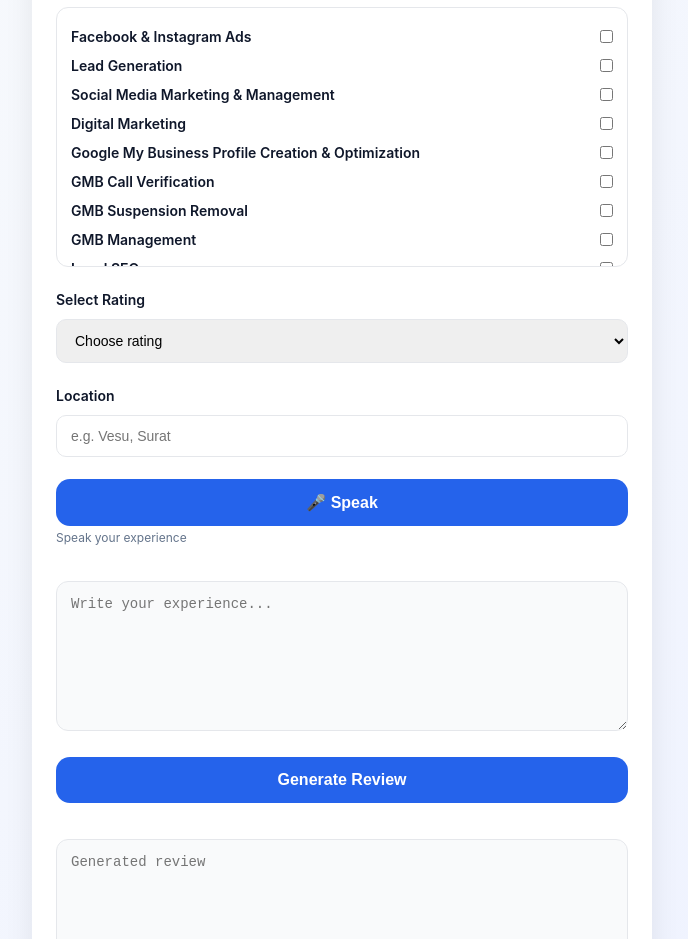
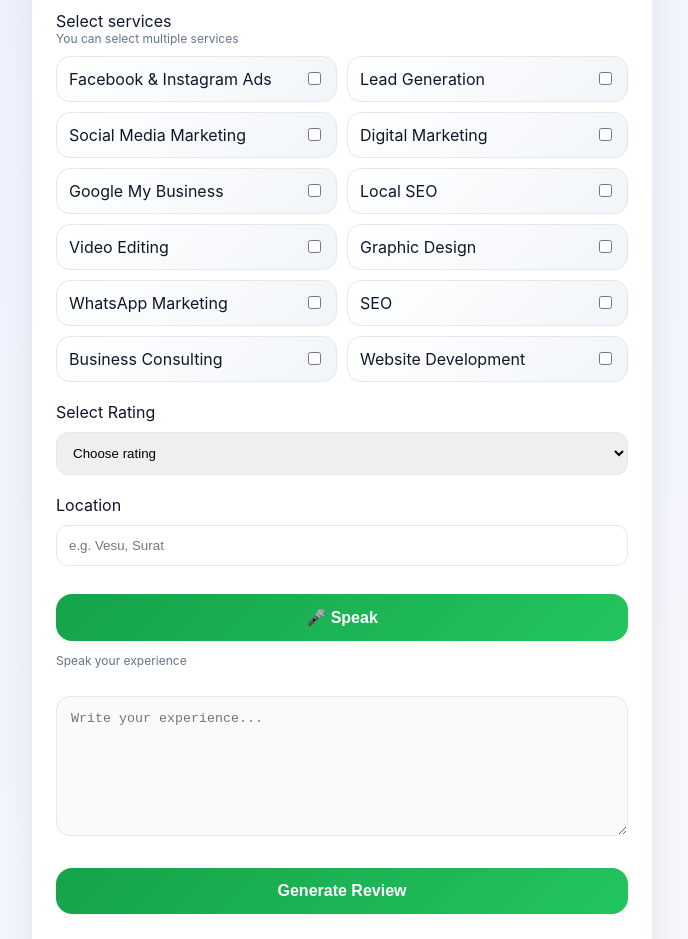
Before and after one commit to marketingsennna/gmb-review, a plain HTML site: page index.html in a window 1280 px wide. Shown: the part 155-1094 px from the top of the page, without its empty margins (298-986 px from the left). Drawn offline with Linux system fonts and the light colour scheme; no server answers.

Commit message:
Update index.html

```diff
--- a/index.html
+++ b/index.html
@@ -4,10 +4,12 @@
 <meta charset="UTF-8">
 <title>Review Generator</title>
 <meta name="viewport" content="width=device-width, initial-scale=1.0">
+
 <style>
 :root{
   --primary:#2563eb;
-  --bg:#f8fafc;
+  --secondary:#7c3aed;
+  --bg:#f1f5f9;
   --card:#ffffff;
   --text:#0f172a;
   --muted:#64748b;
@@ -17,57 +19,33 @@
 *{box-sizing:border-box}
 
 body{
-  font-family: -apple-system,BlinkMacSystemFont,"Segoe UI",Roboto,Inter,Arial,sans-serif;
-  background: linear-gradient(135deg,#f8fafc,#eef2ff);
+  font-family:-apple-system,BlinkMacSystemFont,"Segoe UI",Roboto,Inter,Arial,sans-serif;
+  background:linear-gradient(135deg,#eef2ff,#f8fafc);
   margin:0;
   padding:20px;
   color:var(--text);
 }
 
+/* CONTAINER */
 .container{
   max-width:620px;
   margin:auto;
   background:var(--card);
-  border-radius:18px;
+  border-radius:20px;
   padding:24px;
-  box-shadow:0 10px 30px rgba(0,0,0,.08);
+  box-shadow:0 15px 40px rgba(0,0,0,.08);
 }
 
-h1{
-  font-size:22px;
-  text-align:center;
-  margin:0 0 6px;
-}
+h1{text-align:center}
+.sub{text-align:center;color:var(--muted);margin-bottom:20px}
 
-.sub{
-  text-align:center;
-  color:var(--muted);
-  font-size:14px;
-  margin-bottom:20px;
-}
+.section{margin-bottom:20px}
 
-.section{
-  margin-bottom:22px;
-}
-
-.section label{
-  font-weight:600;
-  font-size:14px;
-}
-
-.note{
-  font-size:12px;
-  color:var(--muted);
-  margin-top:4px;
-}
-
-/* ✅ SERVICES FIX */
+/* 🌈 SERVICES ULTRA UI */
 .services{
-  border:1px solid var(--border);
-  border-radius:12px;
-  padding:14px;
-  max-height:260px;
-  overflow:auto;
+  display:grid;
+  grid-template-columns:1fr 1fr;
+  gap:10px;
   margin-top:10px;
 }
 
@@ -75,76 +53,78 @@ h1{
   display:flex;
   align-items:center;
   justify-content:space-between;
-  padding:6px 0;
-  font-size:14px;
+  padding:12px;
+  border-radius:14px;
   cursor:pointer;
+  background:linear-gradient(135deg,#ffffff,#f1f5f9);
+  border:1px solid var(--border);
+  transition:.25s;
 }
 
-.services span{
-  flex:1;
+/* hover */
+.services label:hover{
+  transform:translateY(-2px);
+  box-shadow:0 6px 15px rgba(0,0,0,0.06);
 }
 
-  .services input{
-  order:2;            /* checkbox right side */
-  margin:0;           /* remove old margin */
+/* checkbox right */
+.services input{
+  margin-left:10px;
   accent-color:var(--primary);
+}
+
+/* selected card */
+.services label:has(input:checked){
+  background:linear-gradient(135deg,var(--primary),var(--secondary));
+  color:#fff;
+  border:none;
+  box-shadow:0 10px 25px rgba(37,99,235,0.3);
 }
 
 /* INPUT */
 input[type="text"], select{
   width:100%;
-  padding:12px 14px;
-  border-radius:10px;
+  padding:12px;
+  border-radius:12px;
   border:1px solid var(--border);
   margin-top:10px;
-  font-size:14px;
 }
 
-select option{
-  color:black;
-}
-
-input[type="text"]:focus{
-  outline:none;
-  border-color:var(--primary);
+/* TEXTAREA */
+textarea{
+  width:100%;
+  height:140px;
+  margin-top:8px; /* 🔥 reduced */
+  padding:14px;
+  border-radius:14px;
+  border:1px solid var(--border);
+  background:#f8fafc;
 }
 
 /* BUTTON */
 button{
   width:100%;
   border:none;
-  border-radius:14px;
+  border-radius:16px;
   padding:14px;
   font-size:16px;
   font-weight:600;
-  background:var(--primary);
+  background:linear-gradient(135deg,#16a34a,#22c55e); /* 🔥 DIFFERENT COLOR */
   color:#fff;
   cursor:pointer;
+  margin-top:8px; /* 🔥 gap control */
   transition:.2s;
 }
 
-button:hover{opacity:.9}
-
-/* TEXTAREA */
-textarea{
-  width:100%;
-  height:150px;
-  margin-top:14px;
-  padding:14px;
-  border-radius:12px;
-  border:1px solid var(--border);
-  font-size:14px;
-  background:#f9fafb;
+button:hover{
+  transform:translateY(-1px);
+  box-shadow:0 8px 20px rgba(0,0,0,0.15);
 }
 
-.footer{
-  text-align:center;
-  margin-top:16px;
-  font-size:12px;
-  color:var(--muted);
-}
+.note{font-size:12px;color:var(--muted)}
+.footer{text-align:center;font-size:12px;color:var(--muted);margin-top:16px}
+
 </style>
-
 </head>
 
 <body>
@@ -161,34 +141,21 @@ textarea{
 <div class="note">You can select multiple services</div>
 
 <div class="services">
-<label><input type="checkbox" name="services" value="Facebook & Instagram Ads"> Facebook & Instagram Ads</label>
-    <label><input type="checkbox" name="services" value="Lead Generation"> Lead Generation</label>
-    <label><input type="checkbox" name="services" value="Social Media Marketing & Management"> Social Media Marketing & Management</label>
-    <label><input type="checkbox" name="services" value="Digital Marketing"> Digital Marketing</label>
-    <label><input type="checkbox" name="services" value="Google My Business Profile Creation & Optimization"> Google My Business Profile Creation & Optimization</label>
-    <label><input type="checkbox" name="services" value="GMB Call Verification"> GMB Call Verification</label>
-    <label><input type="checkbox" name="services" value="GMB Suspension Removal"> GMB Suspension Removal</label>
-    <label><input type="checkbox" name="services" value="GMB Management"> GMB Management</label>
-    <label><input type="checkbox" name="services" value="Local SEO"> Local SEO</label>
-    <label><input type="checkbox" name="services" value="Video Editing"> Video Editing</label>
-    <label><input type="checkbox" name="services" value="Graphic Design"> Graphic Design</label>
-    <label><input type="checkbox" name="services" value="WhatsApp Marketing"> WhatsApp Marketing</label>
-    <label><input type="checkbox" name="services" value="NFC + QR Code Digital Visiting Card"> NFC + QR Code Digital Visiting Card</label>
-    <label><input type="checkbox" name="services" value="Content Marketing & Writing"> Content Marketing & Writing</label>
-    <label><input type="checkbox" name="services" value="SEO"> SEO</label>
-    <label><input type="checkbox" name="services" value="GMB Ads"> GMB Ads</label>
-    <label><input type="checkbox" name="services" value="Business Consulting"> Business Consulting</label>
-    <label><input type="checkbox" name="services" value="AI Automation"> AI Automation</label>
-    <label><input type="checkbox" name="services" value="Advertising & Branding"> Advertising & Branding</label>
-    <label><input type="checkbox" name="services" value="Website Development & Design"> Website Development & Design</label>
-    <label><input type="checkbox" name="services" value="Software Development"> Software Development</label>
-    <label><input type="checkbox" name="services" value="Mobile App Development"> Mobile App Development</label>
-    <label><input type="checkbox" name="services" value="CRM Development"> CRM Development</label>
-    <label><input type="checkbox" name="services" value="Landing Page Development"> Landing Page Development</label>
+<label>Facebook & Instagram Ads <input type="checkbox" name="services" value="Facebook & Instagram Ads"></label>
+<label>Lead Generation <input type="checkbox" name="services" value="Lead Generation"></label>
+<label>Social Media Marketing <input type="checkbox" name="services" value="Social Media Marketing"></label>
+<label>Digital Marketing <input type="checkbox" name="services" value="Digital Marketing"></label>
+<label>Google My Business <input type="checkbox" name="services" value="GMB"></label>
+<label>Local SEO <input type="checkbox" name="services" value="Local SEO"></label>
+<label>Video Editing <input type="checkbox" name="services" value="Video Editing"></label>
+<label>Graphic Design <input type="checkbox" name="services" value="Graphic Design"></label>
+<label>WhatsApp Marketing <input type="checkbox" name="services" value="WhatsApp Marketing"></label>
+<label>SEO <input type="checkbox" name="services" value="SEO"></label>
+<label>Business Consulting <input type="checkbox" name="services" value="Business Consulting"></label>
+<label>Website Development <input type="checkbox" name="services" value="Website Development"></label>
 </div>
 </div>
 
-<!-- RATING -->
 <div class="section">
 <label>Select Rating</label>
 <select id="rating">
@@ -201,31 +168,26 @@ textarea{
 </select>
 </div>
 
-<!-- LOCATION -->
 <div class="section">
 <label>Location</label>
 <input type="text" id="location" placeholder="e.g. Vesu, Surat">
 </div>
 
-<!-- SPEAK -->
 <div class="section">
-<button type="button" onclick="startListening()">🎤 Speak</button>
+<button type="button">🎤 Speak</button>
 <p class="note">Speak your experience</p>
 </div>
 
-<!-- TEXTAREA -->
 <div class="section">
 <textarea id="inputText" placeholder="Write your experience..."></textarea>
 </div>
 
-<!-- GENERATE -->
 <div class="section">
 <button type="submit">Generate Review</button>
 </div>
 
 </form>
 
-<!-- OUTPUT -->
 <textarea id="output" placeholder="Generated review"></textarea>
 
 <p class="footer">Your feedback helps others make better decisions</p>
```
